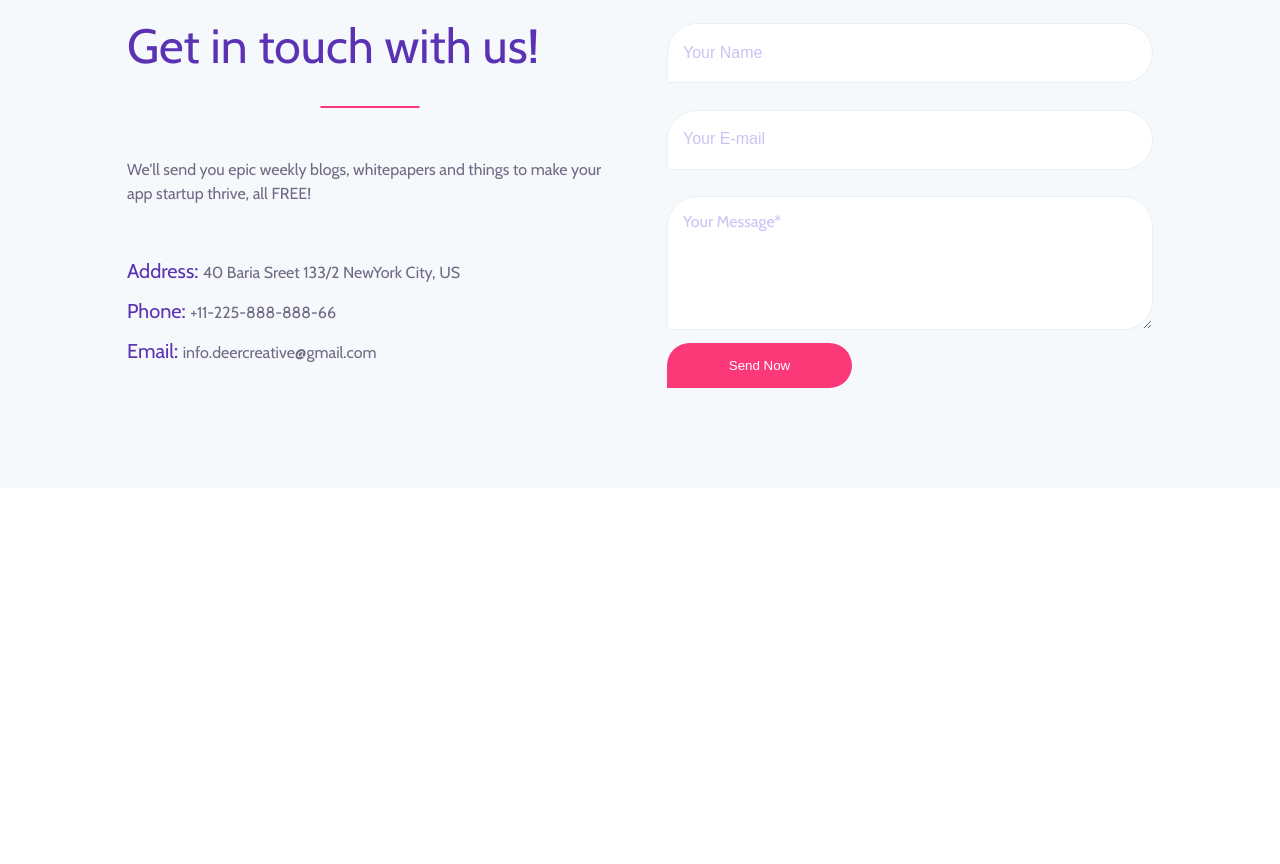
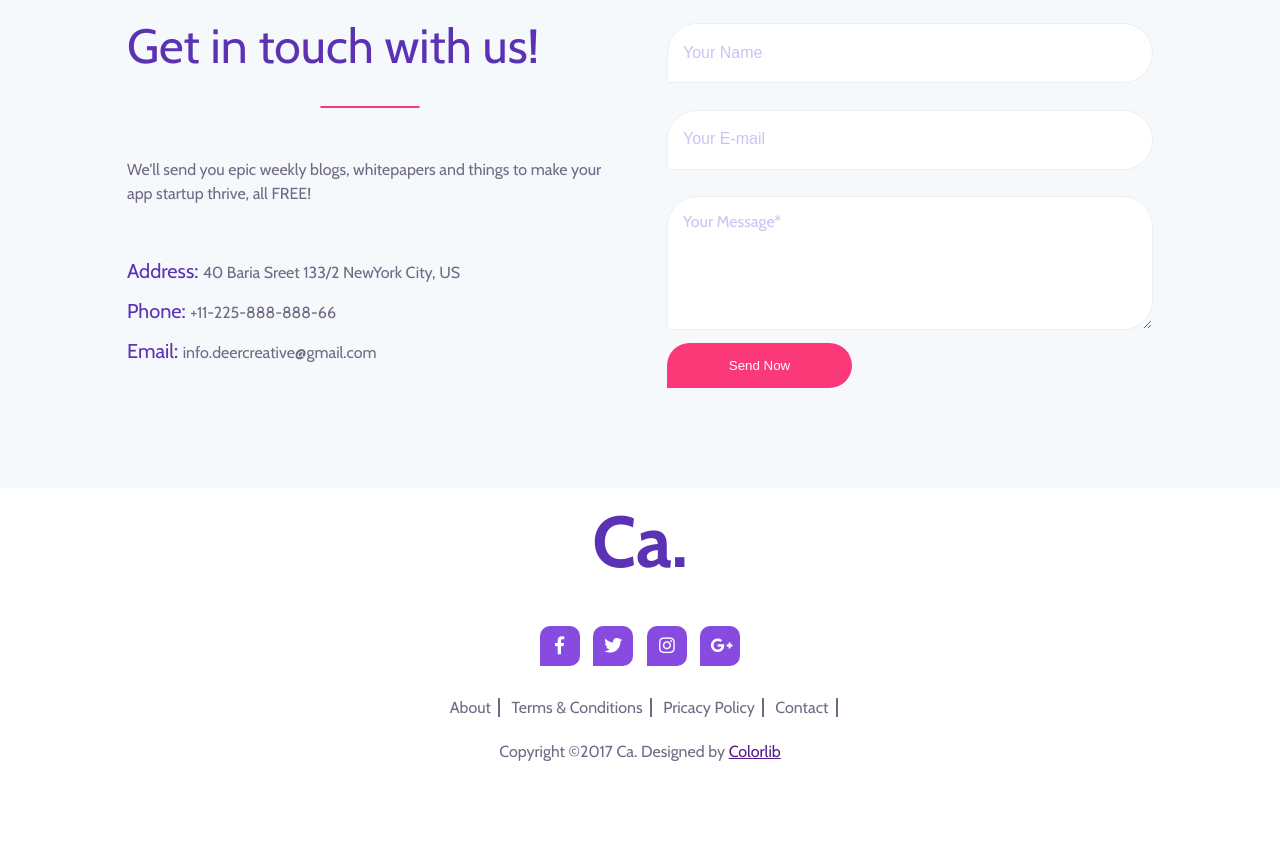
Before and after one commit to dontehightower/V5-Frontend-Speedrun, a plain HTML site: page Ca-app/index.html in a window 1280 px wide. Shown: the part 6203-7067 px from the top of the page. Before the commit the page ends 6691 px from the top, so only its background shows below. Drawn offline with nearby package versions, Linux system fonts and the light colour scheme; files whose address does not match are found by name.

Commit message:
add footer section & style

```diff
--- a/Ca-app/css/main.scss
+++ b/Ca-app/css/main.scss
@@ -669,3 +669,43 @@ header {
     }
   }
 }
+
+// Footer Styles
+footer {
+  padding-bottom: 100px;
+  .logo {
+    font-size: 72px;
+    text-align: center;
+    font-weight: 700;
+    margin-bottom: 20px;
+  }
+  ul {
+    text-align: center;
+    margin-bottom: 20px;
+  li {
+    display: inline-block;
+    .fab {
+      background-color: #884bdf;
+      color: #fff;
+      margin: 10px 5px;
+      font-size: 18px;
+      padding: 10px;
+      height: 40px;
+      width: 40px;
+      border-radius: 10px 10px 10px 0;
+      &:hover {
+        background-color: $red;
+      }
+    }
+    a {
+      text-decoration: none;
+      color: #726a84;
+      padding: 0 7.5px;
+      border-right: 2px solid #726a84;
+    }
+  }
+  }
+  p {
+    text-align: center;
+  }
+}
--- a/Ca-app/index.html
+++ b/Ca-app/index.html
@@ -320,6 +320,22 @@
       <input class="submit" type="submit" value="Send Now">
     </form>
   </section>
+  <footer>
+    <h2 class="logo">Ca.</h2>
+    <ul class="icons">
+      <li><i class="fab fa-facebook-f"></i></li>
+      <li><i class="fab fa-twitter"></i></li>
+      <li><i class="fab fa-instagram"></i></li>
+      <li><i class="fab fa-google-plus-g"></i></li>
+    </ul>
+    <ul class="footer-links">
+      <li><a href="">About</a></li>
+      <li><a href="">Terms & Conditions</a></li>
+      <li><a href="">Pricacy Policy</a></li>
+      <li><a href="">Contact</a></li>
+    </ul>
+    <p>Copyright &copy;2017 Ca. Designed by <a href="">Colorlib</a></p>
+  </footer>
   <script src="index.js"></script>
 </body>
 </html>
```
Also changed, not shown: Ca-app/css/main.css, 1 other file.
